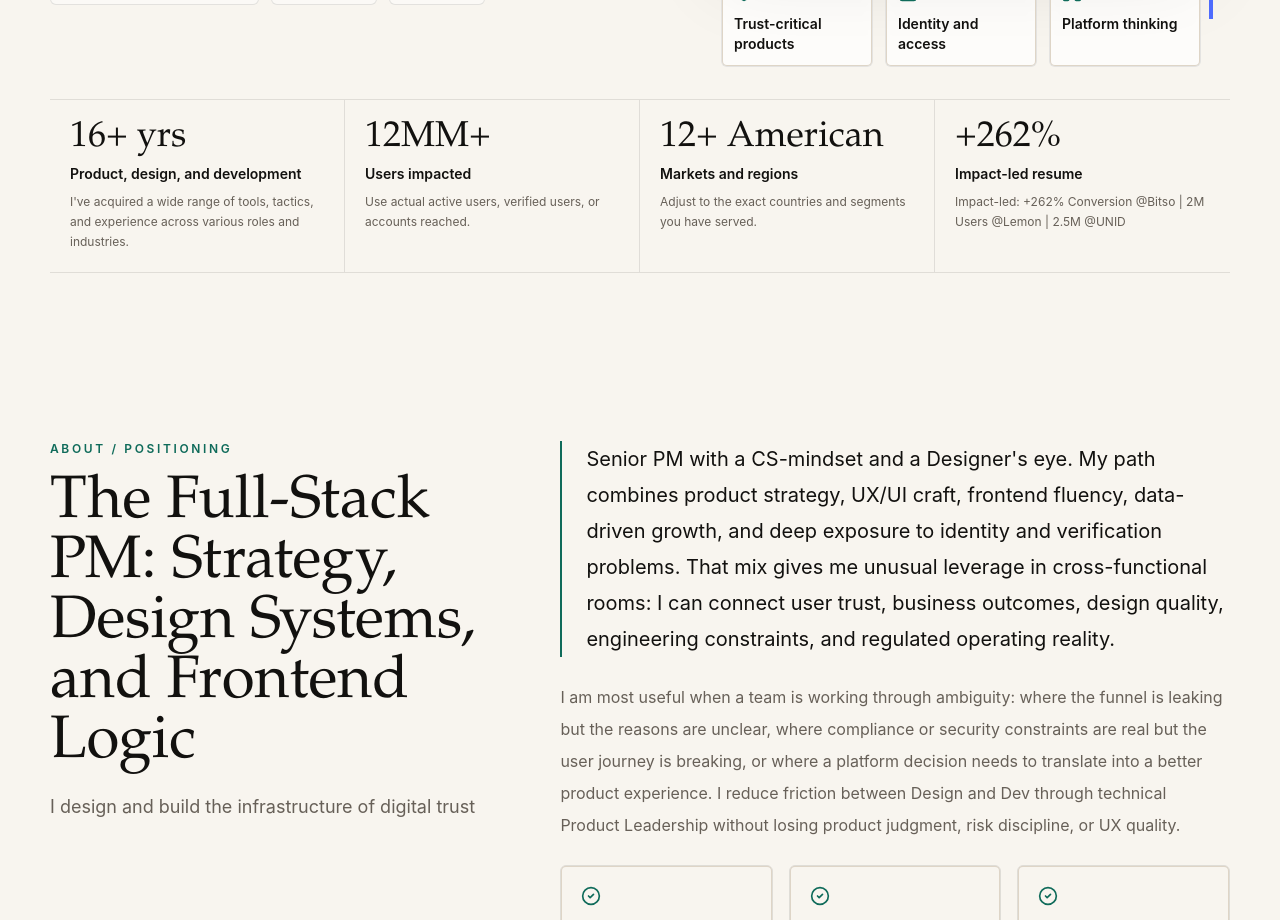
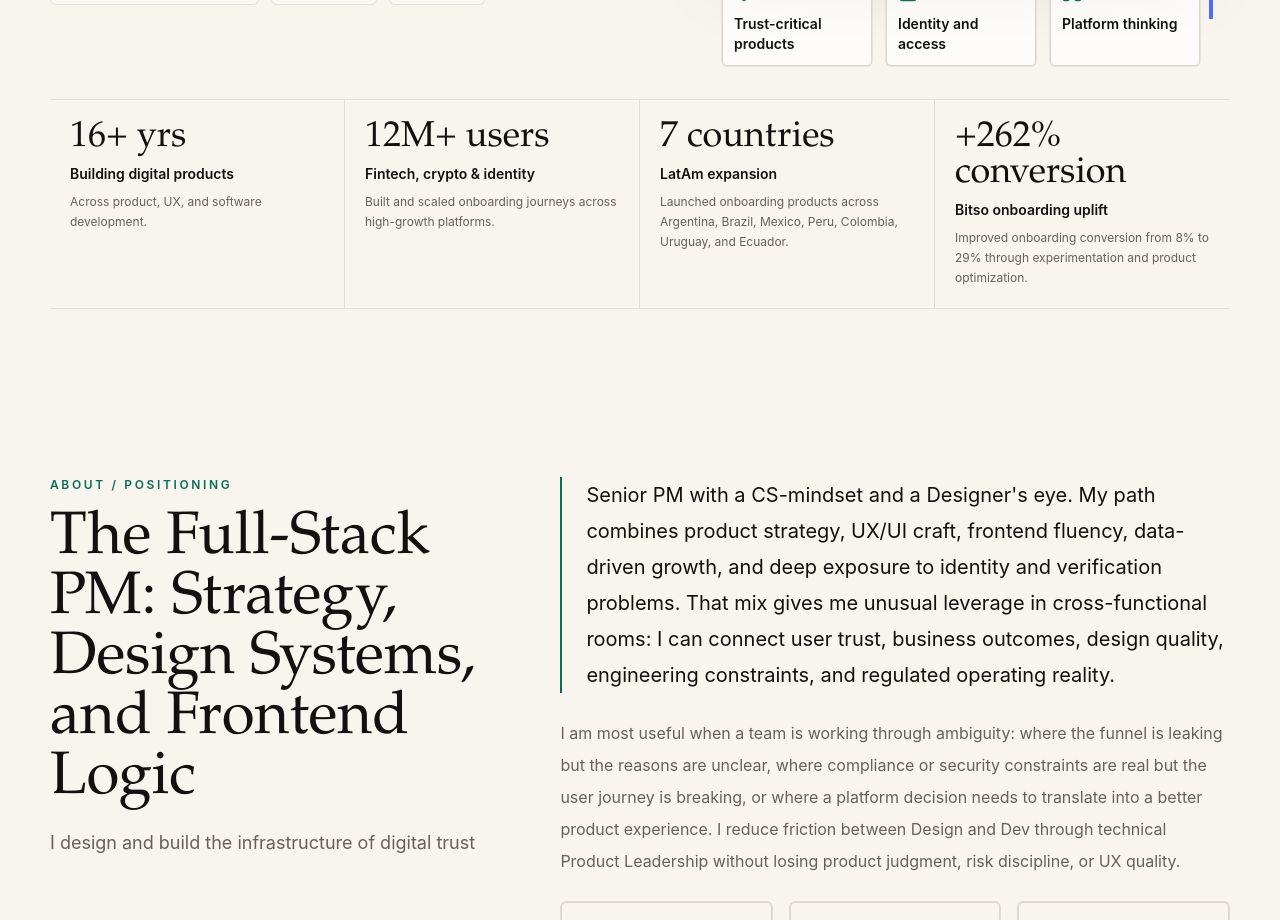
Before and after one commit to ignacioperezroca/ignacio-portfolio, a Next.js app: page / in a window 1280 px wide. Shown: the part 800-1720 px from the top of the page. Built offline with nearby package versions, Linux system fonts and the light colour scheme.

Commit message:
Update hero achievement metrics

```diff
--- a/src/data/portfolio.ts
+++ b/src/data/portfolio.ts
@@ -115,24 +115,26 @@
 export const heroMetrics: Metric[] = [
   {
     value: "16+ yrs",
-    label: "Product, design, and development",
-    detail:
-      "I've acquired a wide range of tools, tactics, and experience across various roles and industries."
+    label: "Building digital products",
+    detail: "Across product, UX, and software development."
   },
   {
-    value: "12MM+",
-    label: "Users impacted",
-    detail: "Use actual active users, verified users, or accounts reached."
+    value: "12M+ users",
+    label: "Fintech, crypto & identity",
+    detail:
+      "Built and scaled onboarding journeys across high-growth platforms."
   },
   {
-    value: "12+ American",
-    label: "Markets and regions",
-    detail: "Adjust to the exact countries and segments you have served."
+    value: "7 countries",
+    label: "LatAm expansion",
+    detail:
+      "Launched onboarding products across Argentina, Brazil, Mexico, Peru, Colombia, Uruguay, and Ecuador."
   },
   {
-    value: "+262%",
-    label: "Impact-led resume",
-    detail: "Impact-led: +262% Conversion @Bitso | 2M Users @Lemon | 2.5M @UNID"
+    value: "+262% conversion",
+    label: "Bitso onboarding uplift",
+    detail:
+      "Improved onboarding conversion from 8% to 29% through experimentation and product optimization."
   }
 ];
 
```
